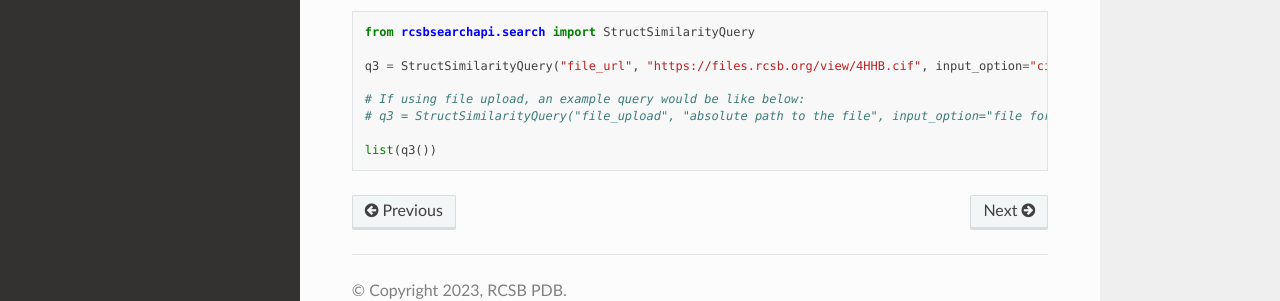
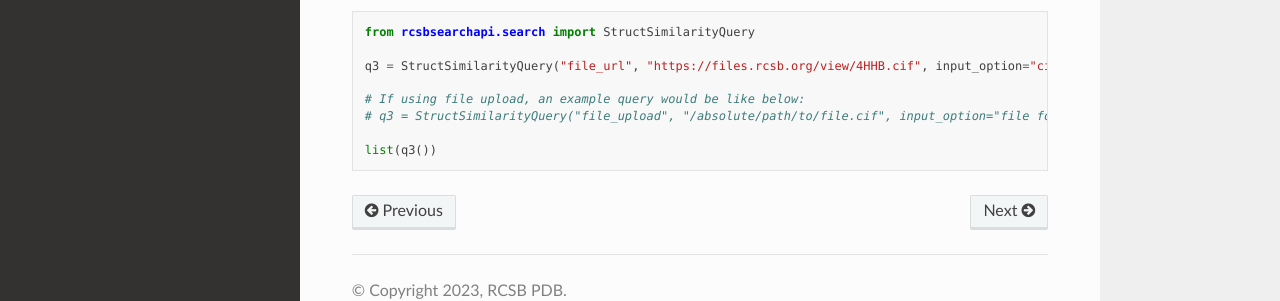
Before and after one commit to rcsb/py-rcsbsearchapi, a Sphinx documentation site: the page built from docs/quickstart.md, in a window 1280 px wide and 900 px high, scrolled down 5042 px. Shown: the part 540-841 px from the top of the window. Built offline with Sphinx 7.4.7 and the Read the Docs theme 2.0.0, drawn with Linux system fonts in a browser that asks for light colours.

Commit message:
changed absolute path comment for structure similarity search examples

````diff
--- a/docs/quickstart.md
+++ b/docs/quickstart.md
@@ -253,7 +253,7 @@ from rcsbsearchapi.search import StructSimilarityQuery
 q3 = StructSimilarityQuery("file_url", "https://files.rcsb.org/view/4HHB.cif", input_option="cif")
 
 # If using file upload, an example query would be like below:
-# q3 = StructSimilarityQuery("file_upload", "absolute path to the file", input_option="file format")
+# q3 = StructSimilarityQuery("file_upload", "/absolute/path/to/file.cif", input_option="file format")
 
 list(q3())
 ```
````
Also changed, not shown: README.md (+1 -1 lines), docs/queries.md (+1 -1 lines), 1 other file.
